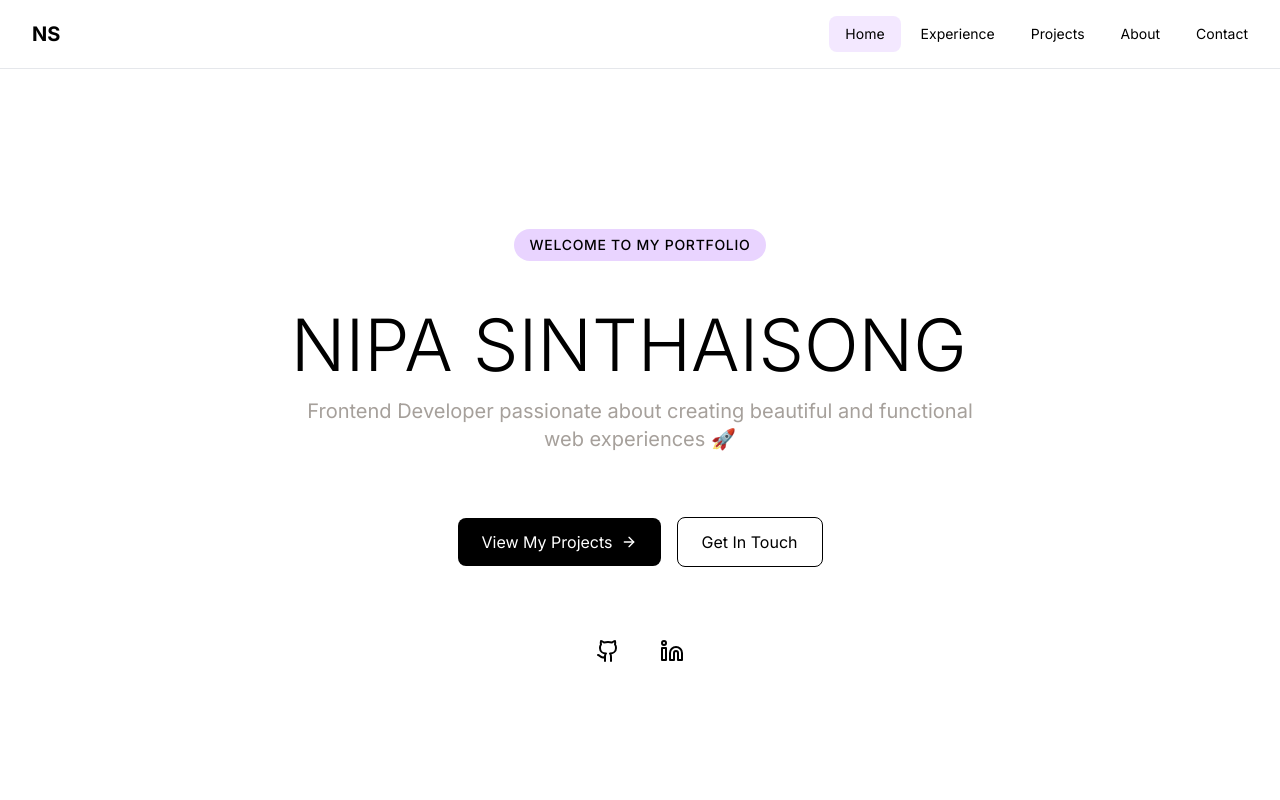
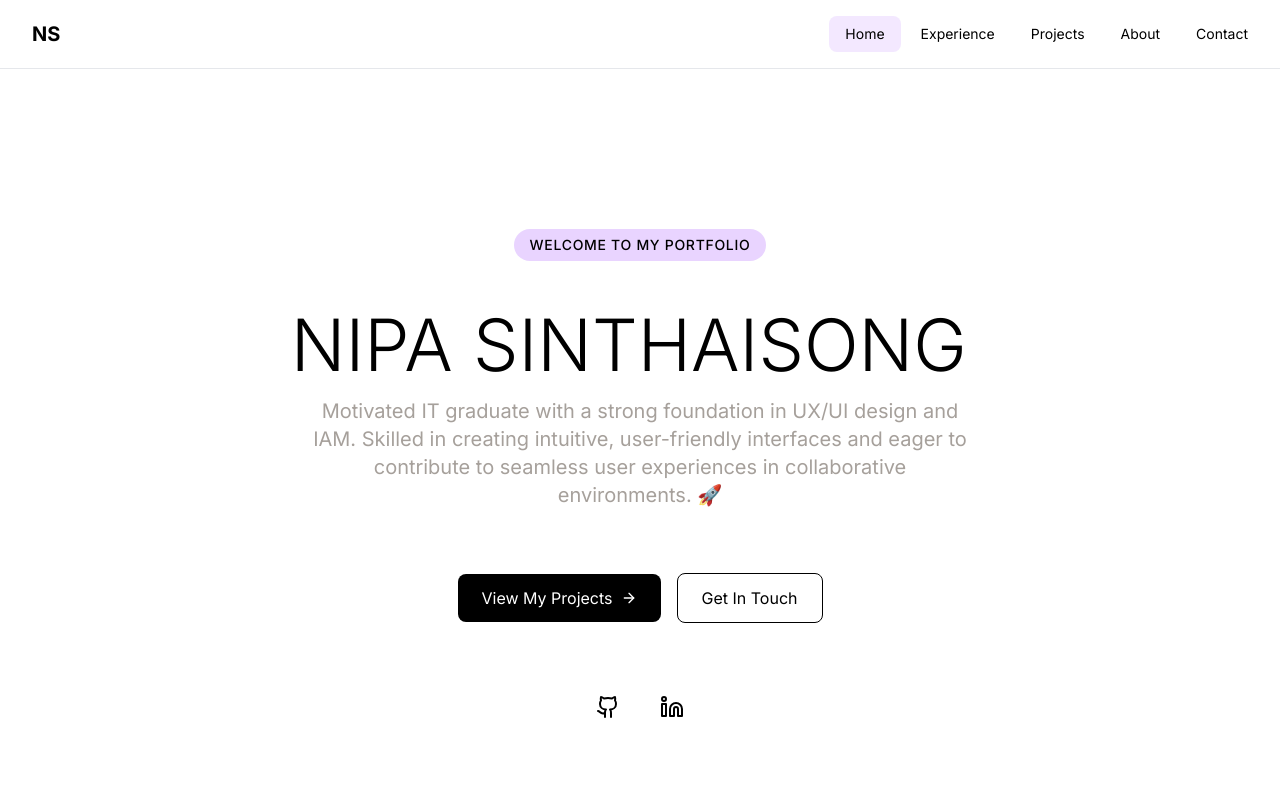
Before and after one commit to nipa0107/Portfolio-Nipa-NextJS, a Next.js app: page / in a window 1280 px wide. Shown: the top 800 px of the page. Built offline with nearby package versions, Linux system fonts and the light colour scheme.

Commit message:
update project

```diff
--- a/src/app/page.tsx
+++ b/src/app/page.tsx
@@ -29,7 +29,7 @@ export default function Home() {
 
           <p className="text-lg md:text-xl text-stone-400 max-w-2xl mx-auto">
             {/* Frontend Developer passionate about building delightful user interfaces and ensuring quality through effective software testing 🚀 */}
-            Frontend Developer passionate about creating beautiful and functional web experiences 🚀
+            Motivated IT graduate with a strong foundation in UX/UI design and IAM. Skilled in creating intuitive, user-friendly interfaces and eager to contribute to seamless user experiences in collaborative environments.  🚀
           </p>
         </div>
 
```
